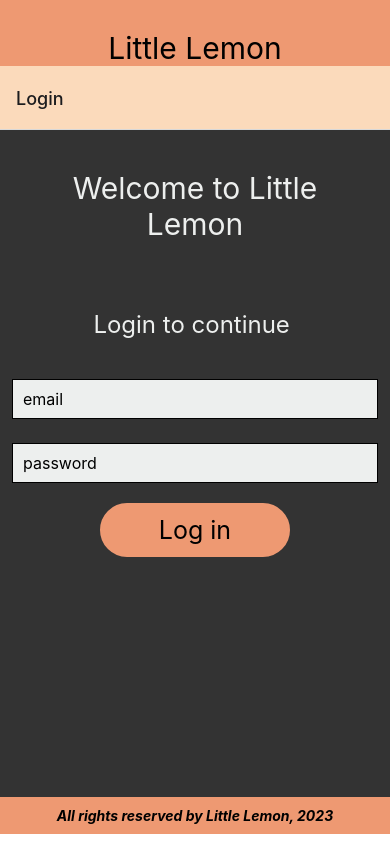
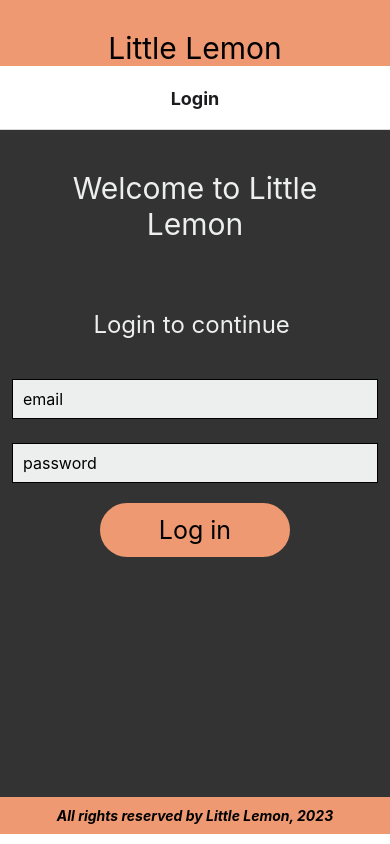
Before and after one commit to thien1892/react-native-tutorial, a React Native app: screen /Login in a window 390 px wide. Built offline with nearby package versions, Linux system fonts and the light colour scheme.

Commit message:
add to navigation to screen reading

```diff
--- a/App.js
+++ b/App.js
@@ -26,7 +26,12 @@ export default function App() {
       <LittleLemonHeader/>
       <Stack.Navigator
         initialRouteName="Login"
-        screenOptions={{ headerStyle: { backgroundColor: '#FBDABB' } }}
+        screenOptions={{
+          headerStyle: { backgroundColor: '#fff' },
+          headerTitleStyle: { fontWeight: 'bold'},
+          // headerTintColor: '#333333',
+          headerTitleAlign: 'center',
+        }}
         >
         <Stack.Screen name="Welcome" component={WelcomeScreenRoutes} options={{ title: 'Home' }} />
         <Stack.Screen name="Login" component={LoginScreenRoutes} />
--- a/components/set-up-routes/Login.js
+++ b/components/set-up-routes/Login.js
@@ -7,7 +7,7 @@ import {
   Pressable,
 } from 'react-native';
 
-export default function LoginScreenRoutes() {
+export default function LoginScreenRoutes({navigation}) {
   const [email, onChangeEmail] = useState('');
   const [password, onChangePassword] = useState('');
 
@@ -30,9 +30,13 @@ export default function LoginScreenRoutes() {
         keyboardType={'default'}
         secureTextEntry={true}
       />
-      <Pressable onPress={() => {}} style={styles.button}>
+      <Pressable onPress={() => navigation.navigate('Welcome')} style={styles.button}>
         <Text style={styles.buttonText}>Log in</Text>
       </Pressable>
+{/*
+      <Pressable onPress={() => navigation.navigate('Welcome')} style={styles.button} >
+        <Text style={styles.buttonText} >Welcome Page</Text>
+      </Pressable> */}
     </ScrollView>
   );
 }
```
Also changed, not shown: 1 other file (tests, documents, lock files or other folders).
